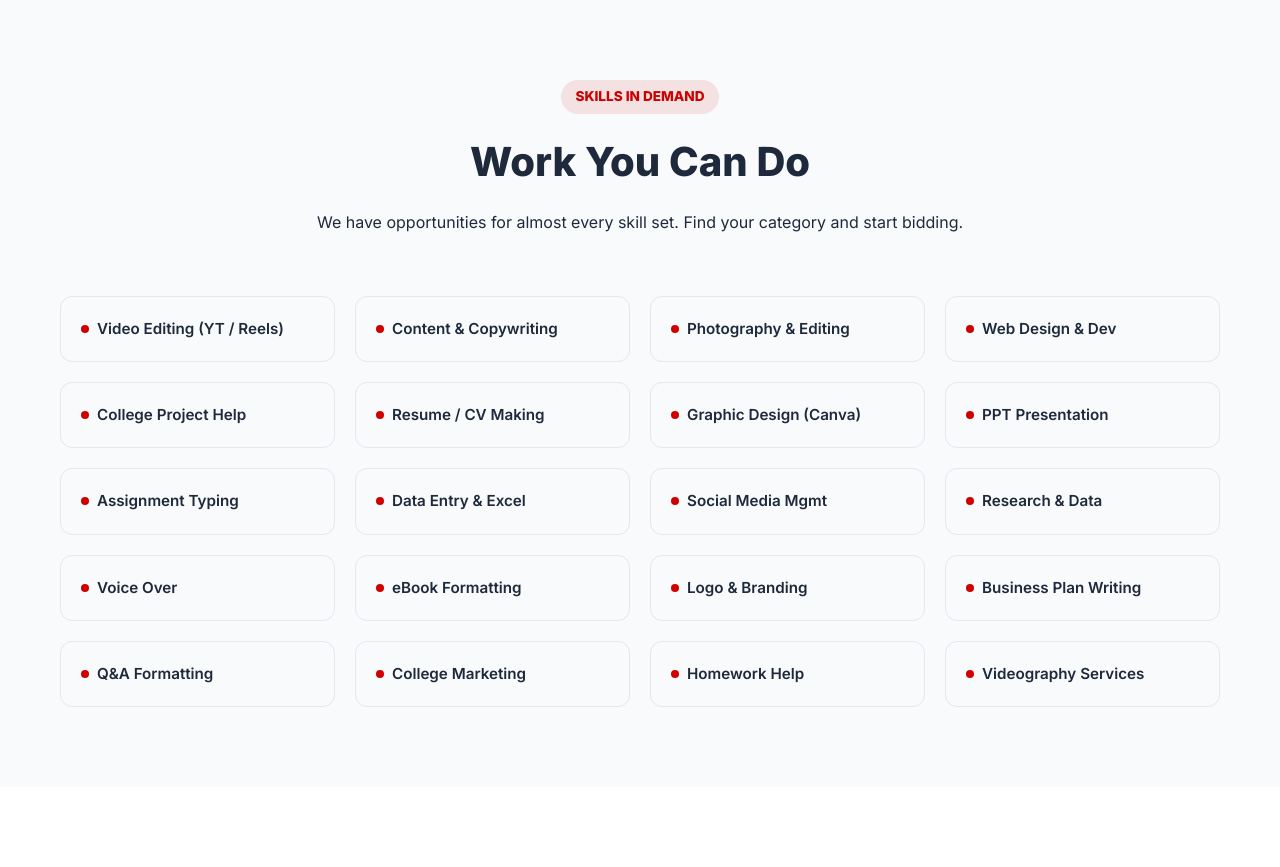
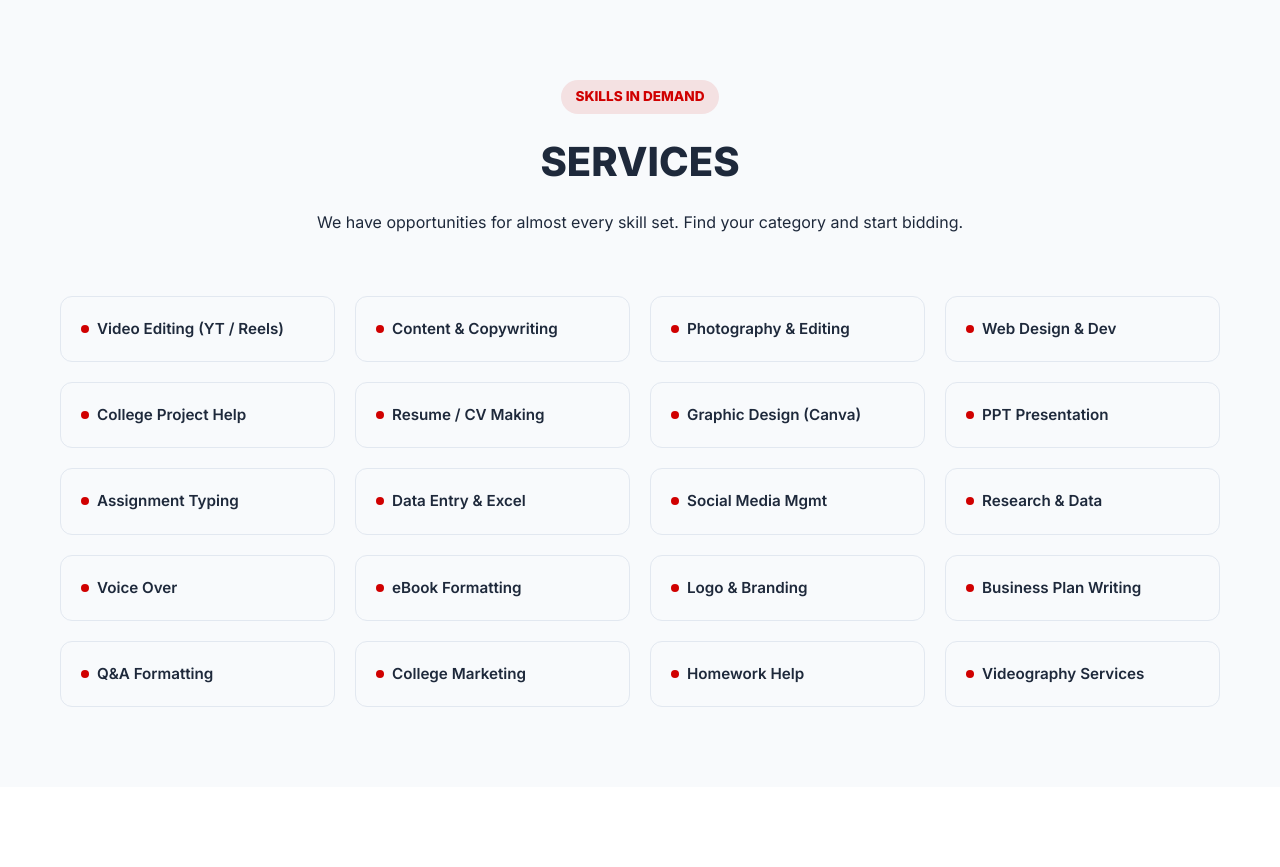
Before and after one commit to satya893/NEXTGEN, a plain HTML site: page index.html in a window 1280 px wide. Shown: the part 2120-2987 px from the top of the page. Drawn offline with Linux system fonts and the light colour scheme.

Commit message:
SMALL CHANGE

```diff
--- a/index.html
+++ b/index.html
@@ -167,7 +167,7 @@
     <div class="container">
       <div class="services-header fade-up">
         <div class="badge">Skills In Demand</div>
-        <h2>Work You Can Do</h2>
+        <h2>SERVICES</h2>
         <p>We have opportunities for almost every skill set. Find your category and start bidding.</p>
       </div>
 
```
